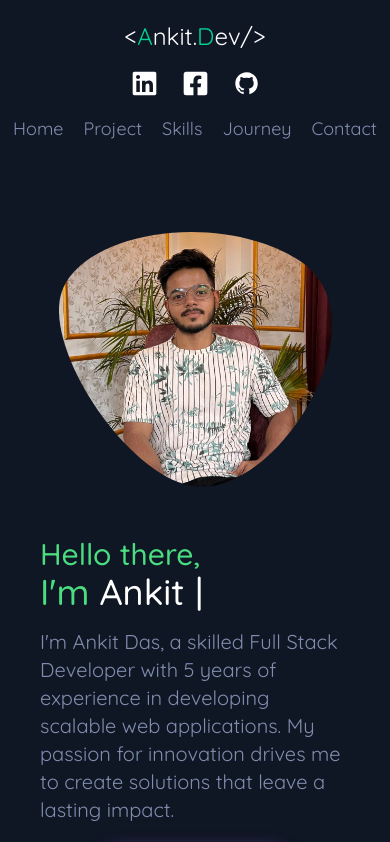
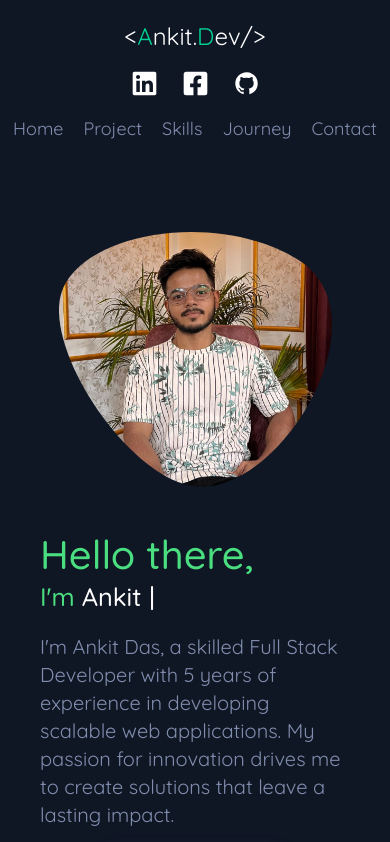
Before and after one commit to ankitdas13/portfolio, a Next.js app: page / in a window 390 px wide. Shown: the top 842 px of the page. Built offline with nearby package versions, Linux system fonts and the light colour scheme.

Commit message:
text responsive

```diff
--- a/styles/globals.css
+++ b/styles/globals.css
@@ -126,7 +126,7 @@ hr {
   background: linear-gradient(270deg, rgb(244, 103, 55) 0%, rgb(148, 93, 214) 100%);
 }
 
-.social-links a{
+.social-links a {
   transition: all 0.3s ease 0s;
   border-radius: 50px;
   padding: 8px;
@@ -139,7 +139,7 @@ hr {
 }
 
 .timeline {
-  gap : 5
+  gap: 5
 }
 
 .contact-info a {
@@ -191,6 +191,15 @@ hr {
     flex-basis: 100%;
   }
 
+  .im-content h1 {
+    font-size: 1.58rem;
+    margin-top: 5px;
+  }
+
+  .im-content h2 {
+    font-size: 2.5rem;
+  }
+
   .click-sec {
     display: flex;
     justify-content: center;
@@ -220,6 +229,7 @@ hr {
 
   ::-webkit-scrollbar {
     width: 0px;
-    background: transparent; /* make scrollbar transparent */
+    background: transparent;
+    /* make scrollbar transparent */
   }
 }
```
